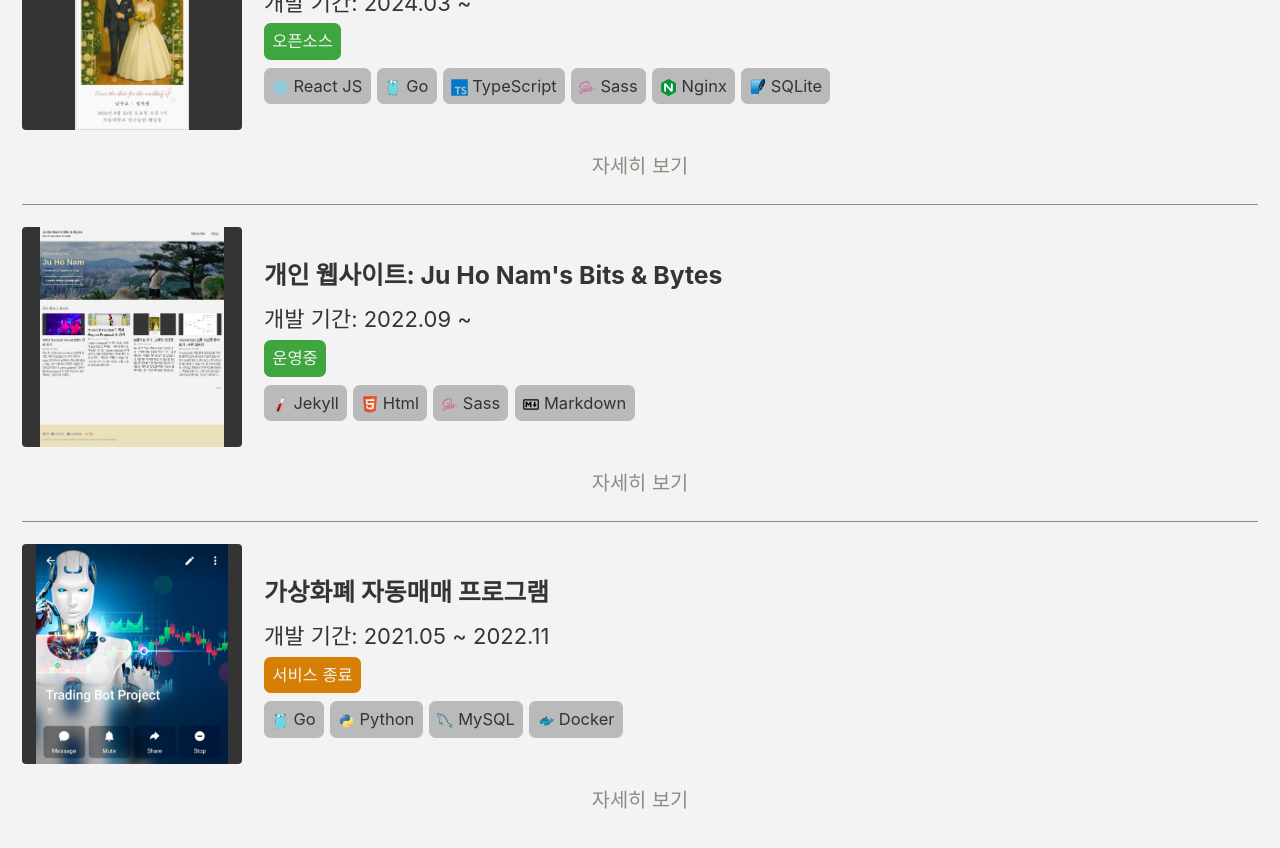
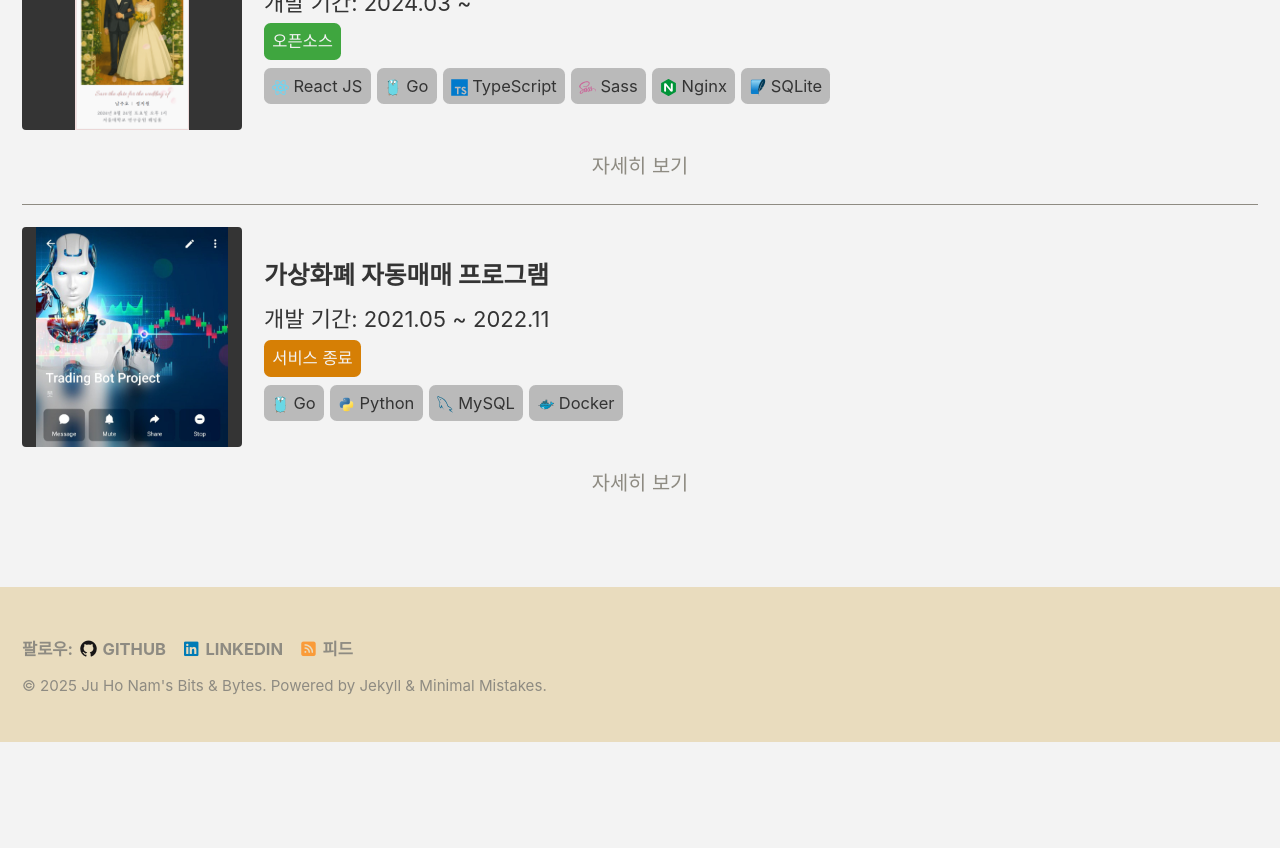
Before and after one commit to juhonamnam/juhonamnam.github.io, a Jekyll site: the page built from about-me/index.html, in a window 1280 px wide and 900 px high, scrolled down 2146 px. Shown: the top 848 px of the window. Built offline with Jekyll 4.4.1, drawn with Linux system fonts in a browser that asks for light colours; cached includes are drawn as plain includes; after the commit the page ends 2887 px from its top, so only the background shows below that.

Commit message:
hide personal website in project

```diff
--- a/_data/about-me/projects.yml
+++ b/_data/about-me/projects.yml
@@ -128,6 +128,7 @@ data:
   - title:
       ko: "개인 웹사이트: Ju Ho Nam's Bits & Bytes"
       en: "Personal Website: Ju Ho Nam's Bits & Bytes"
+    hide: true
     images:
       - url: "/images/projects/personal-site-1.png"
         orientation: portrait
--- a/about-me/index.html
+++ b/about-me/index.html
@@ -117,6 +117,9 @@ hide_title: true
     <div class="projects">
       <h2>Projects</h2>
       {%- for project in site.data.about-me.projects.data -%}
+        {%- if project.hide == true -%}
+          {%- continue -%}
+        {%- endif -%}
         <div class="project">
           <div class="preview">
             <div class="image-container" onclick="openImageModal('{{ project.images[0].url }}', '{{ project.images[0].orientation }}')">
```
